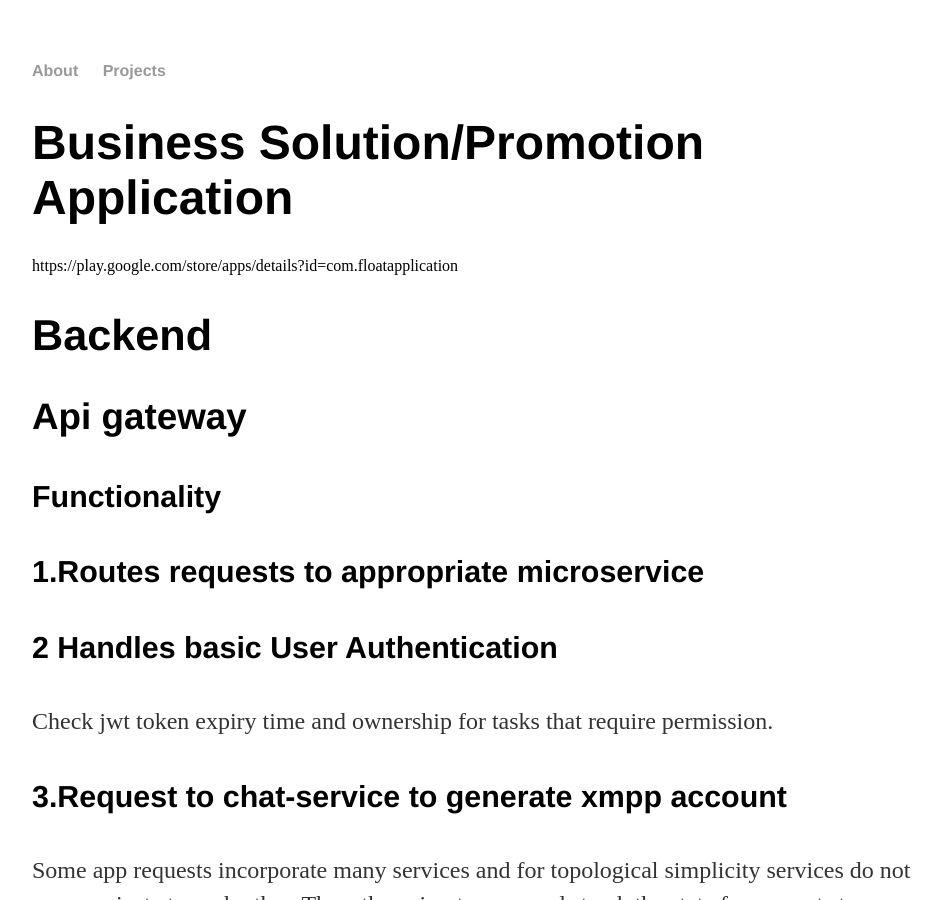
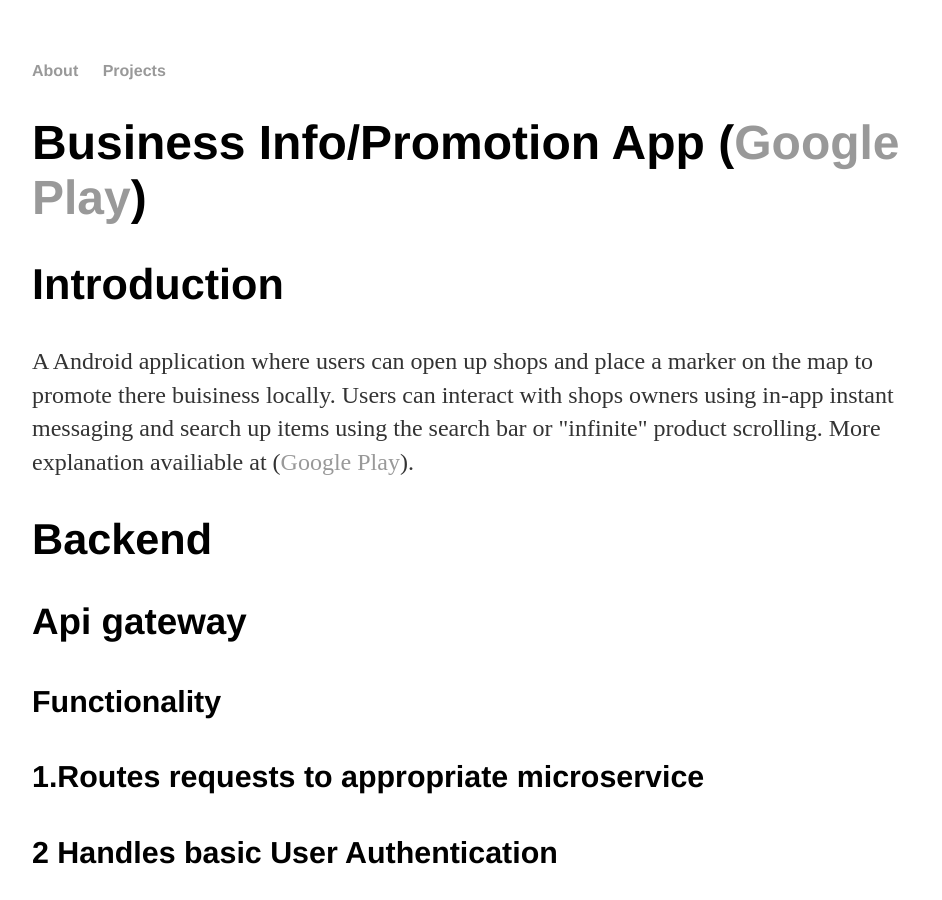
Before and after one commit to jcho7022/jcho7022.github.io, a Jekyll site: the page built from projects/float/index.html, in a window 1280 px wide and 900 px high. Shown: the whole window, without its empty margins (160-1102 px from the left). Built offline with Jekyll 4.4.1, drawn with Linux system fonts in a browser that asks for light colours.

Commit message:
Update index.html

```diff
--- a/projects/float/index.html
+++ b/projects/float/index.html
@@ -1,9 +1,13 @@
 ---
 layout: default
-title: Business Solution/Promotion Application
+title: Business Info/Promotion App
 ---
-<h1>Business Solution/Promotion Application</h1>
-https://play.google.com/store/apps/details?id=com.floatapplication
+<h1>Business Info/Promotion App (<a href="https://play.google.com/store/apps/details?id=com.floatapplication">Google Play</a>)</h1>
+<h2>Introduction</h2>
+<p>A Android application where users can open up shops and place a marker on the map to promote there buisiness locally.
+Users can interact with shops owners using in-app instant messaging and search up items using the search bar
+  or "infinite" product scrolling. More explanation availiable at (<a href="https://play.google.com/store/apps/details?id=com.floatapplication">Google Play</a>). </p>
+
 <h2>Backend</h2>
   <h3>Api gateway</h3>
   <h4>Functionality</h4>
```
